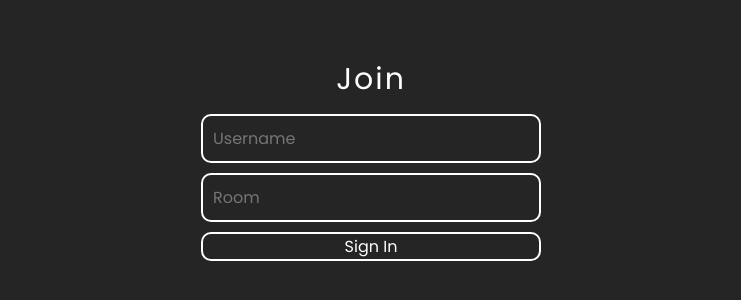
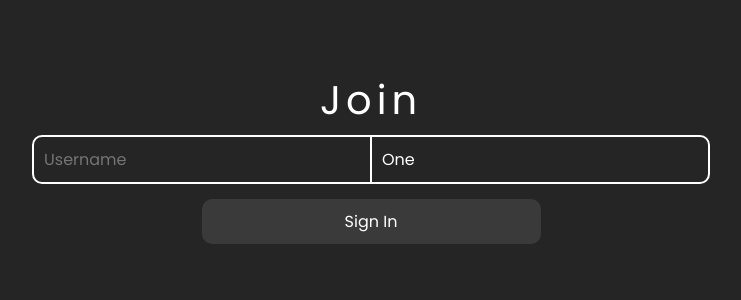
Before and after one commit to Guntyk/socket-client, a React (Create React App) app: page / in a window 1280 px wide. Shown: the part 238-538 px from the top of the page, without its empty margins (269-1010 px from the left). Built offline with nearby package versions, Linux system fonts and the light colour scheme.

Commit message:
Auth form updated. Online status added. Chat history added

```diff
--- a/src/components/Auth/Auth.css
+++ b/src/components/Auth/Auth.css
@@ -8,19 +8,32 @@
   display: flex;
   flex-direction: column;
   align-items: center;
-  gap: 1rem;
+  gap: 1.5rem;
 }
 
 .title {
-  margin-bottom: 1rem;
-  font-size: 3rem;
-  letter-spacing: 0.2rem;
+  /* margin-bottom: 1rem; */
+  font-size: 4rem;
+  letter-spacing: 0.5rem;
 }
 
-.sign-in-form input {
+.inputs-wrapper {
+  display: flex;
+  border: 0.2rem solid #fff;
   border-radius: 1rem;
-  border: 0.2rem solid #fff;
+}
+
+.sign-in-form input:last-child {
+  border-left: 0.2rem solid #fff;
 }
 .sign-in-form .btn {
-  width: 100%;
+  padding: 1rem 0;
+  width: 50%;
+  background: #1930ff;
 }
+.sign-in-form .btn:disabled {
+  filter: grayscale(1);
+}
+.sign-in-form .btn:active {
+  background: #172be2;
+}
--- a/src/components/Auth/Auth.jsx
+++ b/src/components/Auth/Auth.jsx
@@ -3,7 +3,7 @@ import { useState } from 'react';
 import './Auth.css';
 
 export default function Auth() {
-  const [values, setValues] = useState({ username: '', room: '' });
+  const [values, setValues] = useState({ username: '', room: 'One' });
   const [error, setError] = useState(false);
   const { push } = useHistory();
 
@@ -13,22 +13,18 @@ export default function Auth() {
 
   function handleSubmit(e) {
     e.preventDefault();
-    setError(false);
-    if (Object.values(values).some((value) => !value)) {
-      setError(true);
-    } else {
-      push(`/chat?name=${values?.username}&room=${values?.room}`);
-    }
+    push(`/chat?name=${values?.username}&room=${values?.room}`);
   }
 
   return (
     <div className='wrapper'>
       <form className='sign-in-form' onSubmit={handleSubmit}>
         <h1 className='title'>Join</h1>
-        <input type='text' name='username' value={values?.username} placeholder='Username' onChange={handleChange} autoComplete='off' />
-        <input type='text' name='room' value={values?.room} placeholder='Room' onChange={handleChange} autoComplete='off' />
-        {error && <div className='error'>Fill in all field</div>}
-        <button className='btn' type='submit'>
+        <div className='inputs-wrapper'>
+          <input type='text' name='username' value={values?.username} placeholder='Username' onChange={handleChange} autoComplete='off' />
+          <input type='text' name='room' value={values?.room} placeholder='Room' onChange={handleChange} autoComplete='off' />
+        </div>
+        <button className='btn sign-btn' type='submit' disabled={Object.values(values).some((value) => !value)}>
           Sign In
         </button>
       </form>
--- a/src/components/Main/Main.jsx
+++ b/src/components/Main/Main.jsx
@@ -1,24 +1,47 @@
 import { useLocation, useHistory } from 'react-router-dom';
 import { useEffect, useState } from 'react';
 import { io } from 'socket.io-client';
+import { getRandomArrayElement } from 'helpers/getRandomArrayElement';
 import Members from 'components/Main/Members/Members';
 import Chat from 'components/Main/Chat/Chat';
+import { avatarColors } from 'constants/avatarColors';
 import './Main.css';
 
 export default function Main() {
-  const socket = io.connect('https://online-chat-wrhs.onrender.com');
+  //   const socket = io.connect('https://online-chat-wrhs.onrender.com');
+  const socket = io.connect('http://localhost:5000');
   const [messages, setMessages] = useState([]);
   const [params, setParams] = useState(null);
   const [users, setUsers] = useState([]);
+  const [user, setUser] = useState({});
   const { search } = useLocation();
   const { push } = useHistory();
 
+  document.addEventListener('visibilitychange', () => {
+    if (document.visibilityState === 'hidden') {
+      setUser((user) => ({ ...user, online: false }));
+    } else if (document.visibilityState === 'visible') {
+      setUser((user) => ({ ...user, online: true }));
+    }
+  });
+
+  window.addEventListener('beforeunload', () => {
+    socket.emit('leftRoom', { user });
+  });
+
   useEffect(() => {
     const searchParams = Object.fromEntries(new URLSearchParams(search));
+    const user = { ...searchParams, online: true, avatarColor: getRandomArrayElement(avatarColors) };
+
     setParams(searchParams);
-    socket.emit('join', searchParams);
+    setUser(user);
+    socket.emit('join', user);
     // eslint-disable-next-line
   }, [search]);
+
+  useEffect(() => {
+    socket.emit('updateUserStatus', { user });
+  }, [user]);
 
   useEffect(() => {
     socket.on('message', ({ data }) => {
@@ -27,6 +50,10 @@ export default function Main() {
 
     socket.on('roomUsersAction', ({ data: { users } }) => {
       setUsers(users);
+    });
+
+    socket.on('messageHistory', (messageHistory) => {
+      setMessages(messageHistory);
     });
     // eslint-disable-next-line
   }, []);
--- a/src/components/Main/Members/Members.css
+++ b/src/components/Main/Members/Members.css
@@ -20,6 +20,39 @@
   gap: 1rem;
 }
 
+.member {
+  display: flex;
+  align-items: center;
+  gap: 1rem;
+}
+
+.member .avatar {
+  display: grid;
+  place-items: center;
+  position: relative;
+  width: 4rem;
+  aspect-ratio: 1/1;
+  font-size: 2.5rem;
+  font-weight: 500;
+  border-radius: 50%;
+}
+
+.member .online-status {
+  position: absolute;
+  top: 75%;
+  left: 75%;
+  width: 1rem;
+  aspect-ratio: 1/1;
+  outline: 0.25rem solid #252525;
+  border-radius: 50%;
+}
+.online-status.online {
+  background: rgb(0, 233, 0);
+}
+.online-status.offline {
+  visibility: hidden;
+}
+
 .resizer {
   position: absolute;
   top: 0;
--- a/src/components/Main/Members/Members.jsx
+++ b/src/components/Main/Members/Members.jsx
@@ -1,4 +1,6 @@
 import { useEffect, useState } from 'react';
+import { getRandomArrayElement } from 'helpers/getRandomArrayElement';
+import { avatarColors } from 'constants/avatarColors';
 import './Members.css';
 
 export default function Members({ members }) {
@@ -46,7 +48,17 @@ export default function Members({ members }) {
     <section className='info-section'>
       <span className='members-count'>{members.length > 1 ? `${members.length} members` : '1 member'}</span>
       <ul className='members-list' style={{ minWidth: `${membersListWidth}px` }}>
-        {members.length > 0 && members.map((u, i) => <li key={i}>{u.name}</li>)} <div className='resizer' onMouseDown={handleMouseDown} />
+        {members.length > 0 &&
+          members.map((u, i) => (
+            <li className='member' key={i}>
+              <div className='avatar' style={{ background: u.avatarColor }}>
+                {u.name.slice(0, 1)}
+                <div className={`online-status ${u.online ? 'online' : 'offline'}`} />
+              </div>
+              <span>{u.name}</span>
+            </li>
+          ))}{' '}
+        <div className='resizer' onMouseDown={handleMouseDown} />
       </ul>
     </section>
   );
--- /dev/null
+++ b/src/constants/avatarColors.js
@@ -0,0 +1,16 @@
+export const avatarColors = [
+  '#C83264',
+  '#FA6496',
+  '#6432C8',
+  '#9664FA',
+  '#6464FA',
+  '#6496FA',
+  '#329696',
+  '#64C8C8',
+  '#96C832',
+  '#C8E132',
+  '#FA9664',
+  '#FAC864',
+  '#FA6464',
+  '#FA9696',
+];
--- /dev/null
+++ b/src/helpers/getRandomArrayElement.js
@@ -0,0 +1 @@
+export const getRandomArrayElement = (arr) => arr[Math.floor(Math.random() * arr.length)];
--- a/src/index.css
+++ b/src/index.css
@@ -150,7 +150,7 @@ input {
   font-family: inherit;
   font-size: inherit;
   color: #fff;
-  background: #252525;
+  background: none;
   outline: none;
   border: none;
   transition: 0.15s;
@@ -160,6 +160,10 @@ input {
 }
 button {
   cursor: pointer;
+  border-radius: 1rem;
+}
+button:disabled {
+  pointer-events: none;
 }
 
 body {
@@ -192,15 +196,3 @@ html {
 .error {
   color: red;
 }
-
-.btn {
-  border: 0.2rem solid #fff;
-  border-radius: 1rem;
-}
-.btn:hover {
-  color: #252525;
-  background: #fff;
-}
-.btn:active {
-  transform: translateY(0.15rem);
-}
```
